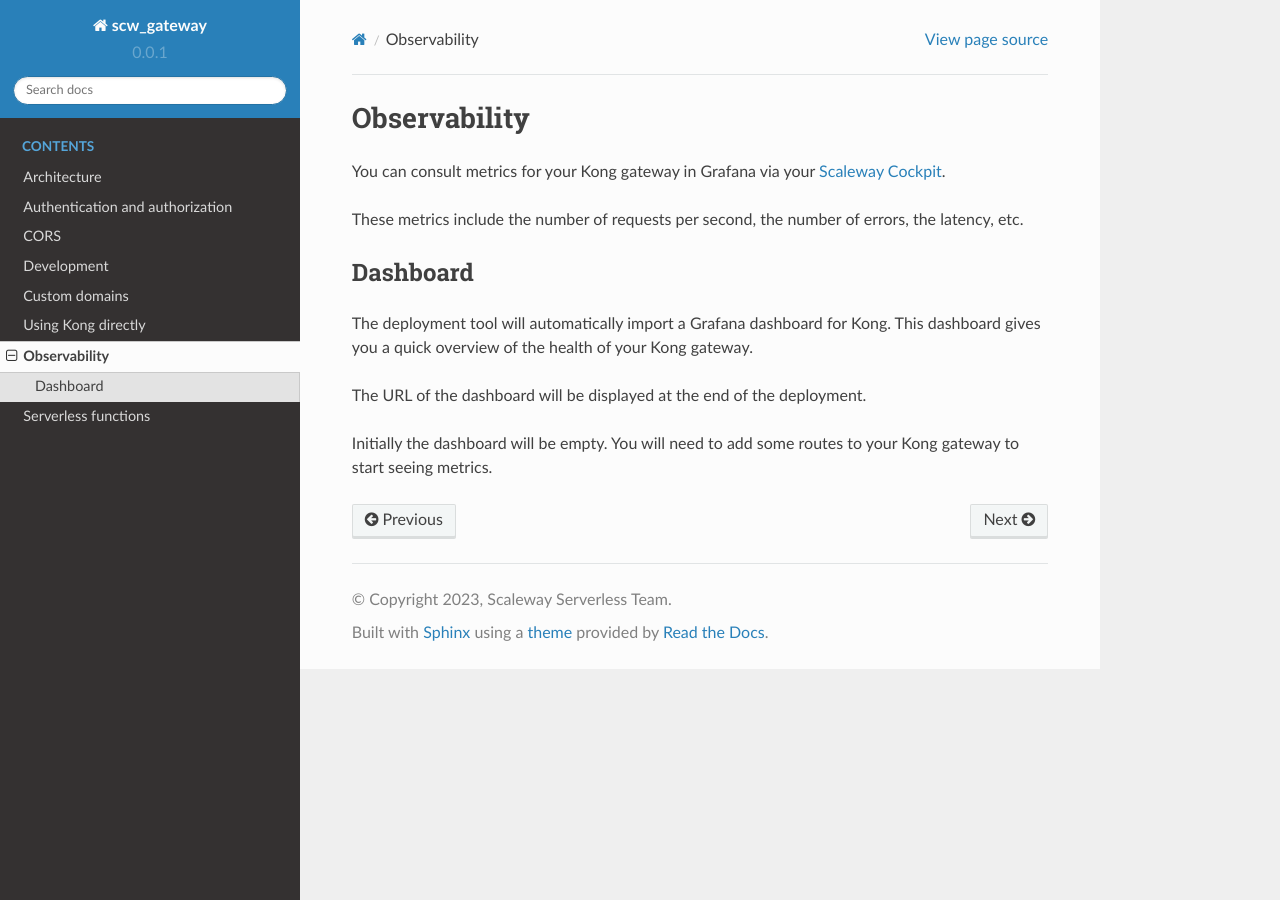
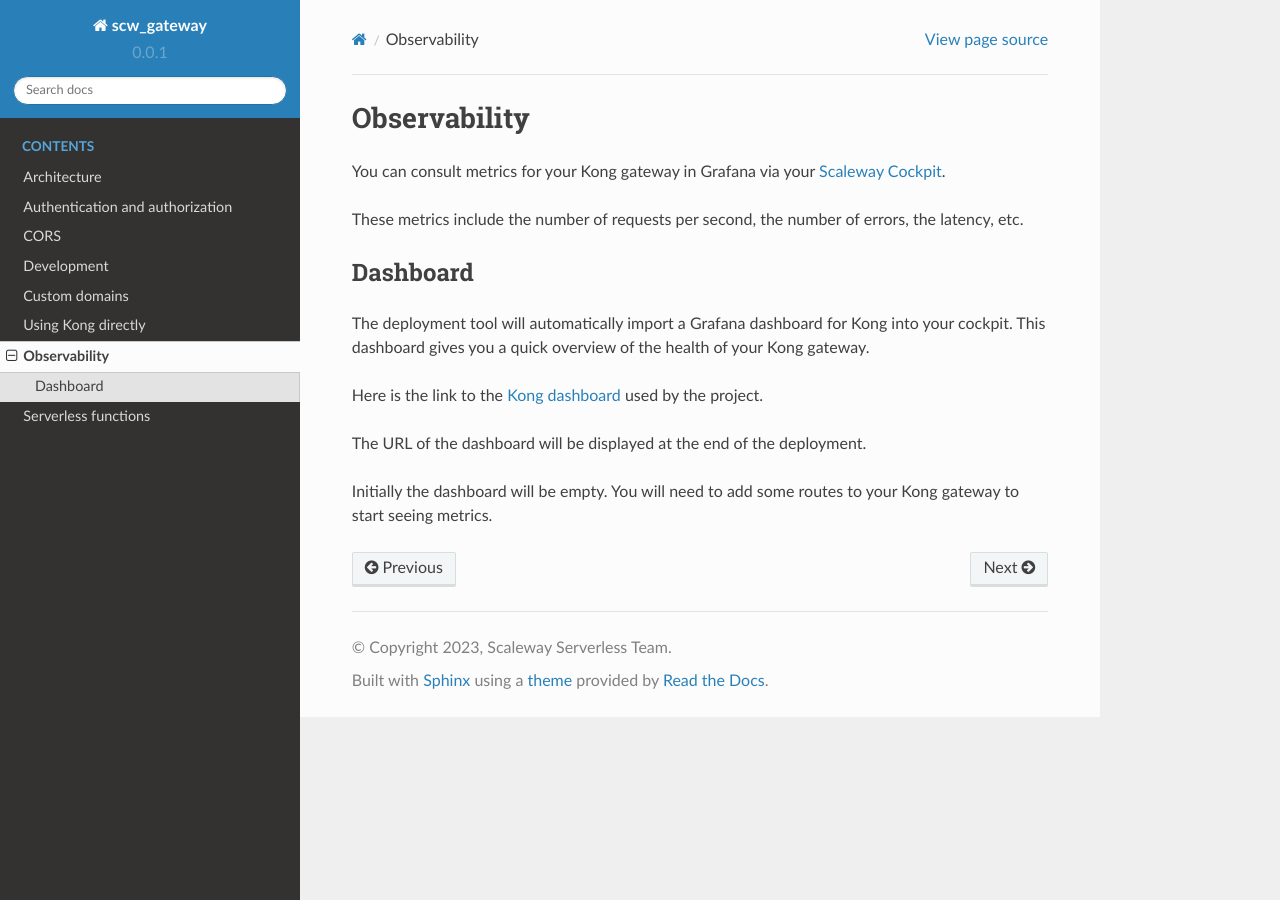
Before and after one commit to scaleway/serverless-gateway, a Sphinx documentation site: the page built from docs/source/observability.md, in a window 1280 px wide. Built offline with Sphinx 7.4.7 and the Read the Docs theme 2.0.0, drawn with Linux system fonts in a browser that asks for light colours; pages that are not in the unit, such as notebooks, are missing from menus.

```diff
--- a/docs/source/observability.md
+++ b/docs/source/observability.md
@@ -6,7 +6,9 @@ These metrics include the number of requests per second, the number of errors, t
 
 ## Dashboard
 
-The deployment tool will automatically import a Grafana dashboard for Kong. This dashboard gives you a quick overview of the health of your Kong gateway.
+The deployment tool will automatically import a Grafana dashboard for Kong into your cockpit. This dashboard gives you a quick overview of the health of your Kong gateway.
+
+Here is the link to the [Kong dashboard](https://grafana.com/grafana/dashboards/16897-kong-statsd-exporter/) used by the project.
 
 The URL of the dashboard will be displayed at the end of the deployment.
 
```
Also changed, not shown: 2 other files.
